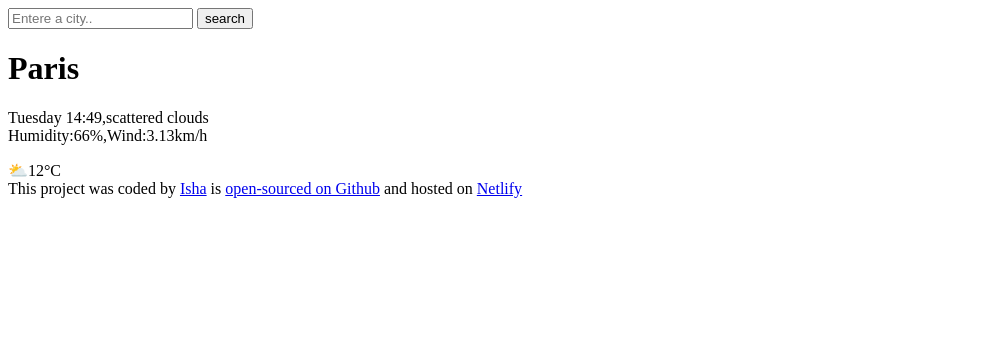
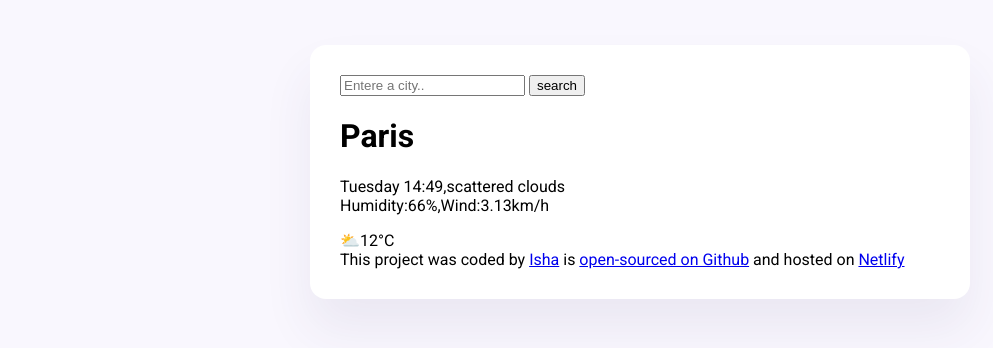
Before and after one commit to IshaHarmalkar/meteo, a plain HTML site: page index.html in a window 1280 px wide. Shown: the whole page, without its empty margins (0-993 px from the left). Drawn offline with Linux system fonts and the light colour scheme.

Commit message:
styled the main container and added custom fonts

```diff
--- a/index.html
+++ b/index.html
@@ -4,18 +4,26 @@
     <meta charset="UTF-8" />
     <meta name="viewport" content="width=device-width, initial-scale=1.0" />
     <title>Meteo App</title>
+    <link rel="stylesheet" href="src/style.css" />
+    <link rel="preconnect" href="https://fonts.googleapis.com" />
+    <link rel="preconnect" href="https://fonts.gstatic.com" crossorigin />
+    <link
+      href="https://fonts.googleapis.com/css2?family=Roboto:ital,wght@0,100;0,300;0,400;0,500;0,700;0,900;1,100;1,300;1,400;1,500;1,700;1,900&display=swap"
+      rel="stylesheet"
+    />
   </head>
   <body>
+    <div class="weather-app">
       <header>
-      <form >
-        <input type="search" placeholder="Entere a city.." required/>
+        <form>
+          <input type="search" placeholder="Entere a city.." required />
           <input type="submit" value="search" />
         </form>
         <main>
           <div>
             <h1>Paris</h1>
             <p>
-          Tuesday 14:49,scattered clouds <br>
+              Tuesday 14:49,scattered clouds <br />
               Humidity:66%,Wind:3.13km/h
             </p>
           </div>
@@ -34,5 +42,6 @@
           >Netlify</a
         >
       </footer>
+    </div>
   </body>
 </html>
--- /dev/null
+++ b/src/style.css
@@ -0,0 +1,19 @@
+body {
+  background: #f9f7fe;
+
+ font-family: "Roboto", sans-serif;
+
+
+}
+
+.weather-app{
+  background: white;
+  max-width: 600px;
+  margin: 45px auto;
+  box-shadow: 0 30px 50px rgba(65, 50, 100, 0.08);
+  border-radius: 16px;
+  padding: 30px;
+
+
+
+}
```
Lines whose indentation alone changed are shown as unchanged.
